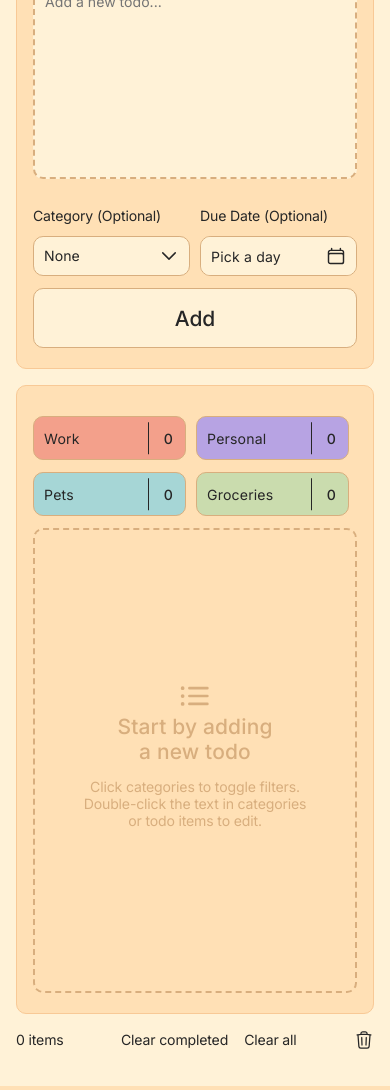
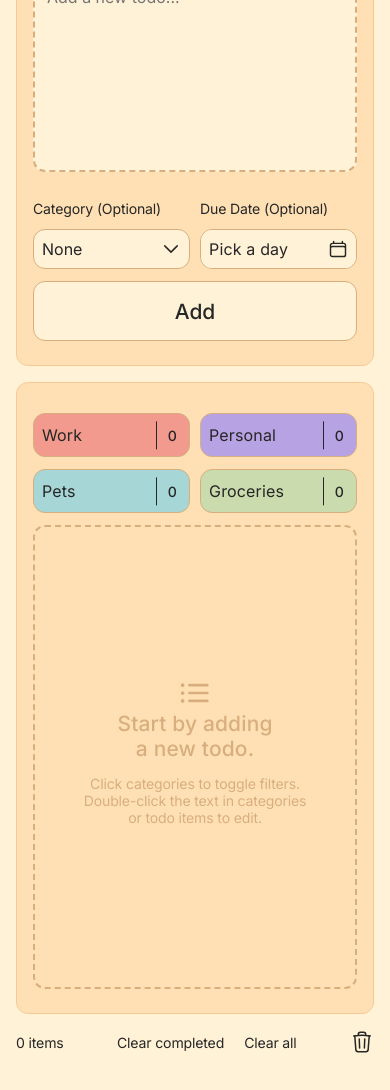
Before and after one commit to MikeDiLonardo/todo-list, a website built with Vite: page index.html in a window 390 px wide. Shown: the part 204-1294 px from the top of the page. Built offline with nearby package versions, Linux system fonts and the light colour scheme.

Commit message:
refactor: complete css overhaul for responsive scaling across all screen sizes

```diff
--- a/components/_base.css
+++ b/components/_base.css
@@ -27,16 +27,17 @@
 
   /* categories */
   --cat0: #f2e3c9;
-  --cat1: #f3a08b;
+  --cat1: #f19a8d;
   --cat2: #b7a3e3;
   --cat3: #a6d6d6;
   --cat4: #cadcae;
 
   /* padding */
-  --p-md: 1.25rem;
-  --p-rg: 1rem;
+  --p-xl: 1.88rem;
+  --p-lg: 1.5rem;
+  --p-md: 1rem;
   --p-sm: 0.75rem;
-  --p-xs: 0.63rem;
+  --p-xs: 0.5rem;
 
   /* fonts */
   --fw-md: 500;
@@ -53,31 +54,21 @@
   --text-placeholder: var(--gray);
   --text-cat: var(--black);
   --red: #ef4b4b;
-  --radius: 0.63rem;
+  --radius: 0.75rem;
   --gap: 0.75rem 0.63rem;
 }
 .dk-theme {
-  /* --surface-100: #dbe5e3;
-  --surface-200: #86899c;
-  --surface-300: #3f4452;
-  --surface-400: #272e38;
-
-  --surface-100: #d0e6f0;
-  --surface-200: #8ba3b5;
-  --surface-300: #3c4a5c;
-  --surface-400: #212a36; */
-
   --surface-100: #d6e6ee;
-  --surface-200: #8fa2b1;
-  --surface-300: #3f4a58;
-  --surface-400: #232a33;
+  --surface-200: #98abba;
+  --surface-300: #3d4753;
+  --surface-400: #242b32;
 
   --main-bg: var(--surface-400);
   --secondary-bg: var(--surface-300);
   --main-border: var(--surface-300);
   --secondary-border: var(--surface-200);
   --layout-border: var(--surface-200);
-  --dashed-border: var(--surface-100);
+  --dashed-border: var(--surface-200);
   --text: var(--white);
   --text-completed: var(--surface-300);
   --theme-icon: var(--white);
@@ -88,12 +79,17 @@
 * {
   box-sizing: border-box;
 }
+html {
+  overscroll-behavior: none;
+}
 body {
+  display: grid;
+  justify-content: center;
+  align-items: center;
+  height: 100dvh;
   margin: 0;
   padding: 0;
   font-family: "Inter", sans-serif;
-  font-size: var(--fs-md);
-  font-weight: var(--fw-rg);
   color: var(--text);
   background-color: var(--secondary-bg);
   /* Thins out text on macOS (or else it's too bold) */
@@ -117,13 +113,17 @@ select {
 }
 
 /* Media queries */
-@media (width <= 38.5rem) {
+
+@media (width <= 90rem) {
+  body {
+    background-color: var(--main-bg);
+    letter-spacing: 0.01rem;
+  }
+}
+
+@media (width <= 48rem) {
   :root {
     --fs-xxl: var(--fs-xl);
     --fs-md: var(--fs-sm);
   }
-
-  body {
-    letter-spacing: 0.01rem;
-  }
 }
--- a/components/buttons.css
+++ b/components/buttons.css
@@ -27,7 +27,7 @@
   border: 1px solid var(--black);
 }
 
-/* Checbox / clear / restore stroke color */
+/* Checkbox / clear / restore stroke color */
 .btn--checkbox svg,
 .btn--clear svg,
 .btn--restore svg {
--- a/components/containers.css
+++ b/components/containers.css
@@ -1,11 +1,14 @@
 /* Main container */
 .container {
   position: relative;
+  display: flex;
+  flex-direction: column;
+  align-items: center;
   max-width: 87.5rem;
-  min-height: 56.25rem;
-  margin: 5.625rem auto 3.75rem;
-  padding-top: 1px;
-  padding-inline: 1.88rem;
+  width: 90vw;
+  height: 80dvh;
+  min-height: 0;
+  padding: var(--p-md);
   border-radius: var(--radius);
   border: 1px solid var(--main-border);
   background-color: var(--main-bg);
@@ -15,14 +18,13 @@
 /* Bin container */
 .container-bin {
   width: 55.63rem;
-  max-width: 55.63rem;
   height: 43.13rem;
   padding: 0 var(--p-md) 0;
   padding-inline: var(--p-md);
   border-radius: var(--radius);
   border: 1px solid var(--main-border);
+  background-color: var(--secondary-bg);
   color: inherit;
-  background-color: var(--secondary-bg);
 }
 .container-bin::backdrop {
   background-color: rgba(0, 0, 0, 0.55);
@@ -30,30 +32,25 @@
 }
 
 /* Media queries */
-@media (width <= 86rem) {
+@media (width <= 90rem) {
   .container {
-    width: 100%;
-    min-width: 0;
-    height: auto;
-    min-height: 100dvh;
-    margin: 0;
+    width: 100vw;
+    height: 100dvh;
     border-radius: 0;
     border: none;
     box-shadow: none;
   }
   .container-bin {
     max-width: 90vw;
+    max-height: 90dvh;
   }
 }
 
-@media (width <= 38.5rem) {
+@media (width <= 48rem) {
   .container {
-    display: flex;
-    flex-direction: column;
-    padding-inline: 1rem;
+    padding-inline: 0;
   }
   .container-bin {
-    height: 85vh;
     padding-inline: var(--p-sm);
   }
 }
--- a/components/form.css
+++ b/components/form.css
@@ -17,7 +17,7 @@
   grid-area: new-todo-text;
   width: 100%;
   margin-bottom: 1rem;
-  padding: var(--p-xs);
+  padding: var(--p-sm);
   border-radius: var(--radius);
   border: 2px dashed var(--dashed-border);
   background-color: var(--main-bg);
@@ -29,6 +29,8 @@
 }
 
 /* Base styles for inputs and wrappers */
+.new-todo-category-wrapper,
+.new-todo-dd-wrapper,
 .new-todo-category-wrapper,
 .new-todo-dd-wrapper,
 .new-todo-add,
@@ -52,10 +54,11 @@
 .new-todo-dd {
   /* new-todo-dd hidden behind date overlay */
   appearance: none;
+  width: 100%; /* make the entire surface clickable */
+  height: 100%; /* make the entire surface clickable */
   padding: 0;
   border: 0;
   cursor: inherit;
-  flex: 1;
 }
 
 /* Category */
@@ -66,26 +69,15 @@
   grid-area: select;
   position: relative;
 }
-/* Absolute position is used to make the entire wrapper is clickable */
+
 .new-todo-category {
-  position: absolute;
-  width: 100%;
-  height: 100%;
-  cursor: pointer;
   padding-inline: var(--p-xs);
-}
-.new-todo-category option {
-  padding: 5px;
 }
 
 .new-todo-category-wrapper svg {
   position: absolute;
   right: var(--p-xs);
   pointer-events: none; /* Allow click to go through the icon to target the wrapper */
-}
-.dk-theme .new-todo-category option {
-  background-color: var(--surface-400);
-  color: var(--white);
 }
 
 /* Due date */
@@ -101,11 +93,7 @@
 .date-overlay {
   position: absolute;
   padding-inline: var(--p-xs);
-  pointer-events: none;
-}
-.new-todo-dd {
-  width: 100%;
-  height: 100%;
+  pointer-events: none; /* Allow click to go through the icon to target the wrapper */
 }
 
 /* Add */
@@ -117,20 +105,12 @@
 }
 
 /* media queries */
-@media (width <= 38.5rem) {
+@media (width <= 48rem) {
   .new-todo-form {
     grid-template-rows: 13.5rem auto auto auto;
   }
 
   .new-todo-text {
-    line-height: 1.5;
+    line-height: 1.45;
   }
 }
-
-@media (orientation: landscape) and (height <= 38.5rem) {
-  .new-todo-form {
-    /* Reduce the first row (textarea) from 13.5rem to something smaller */
-    grid-template-rows: 10rem auto auto auto;
-    height: auto;
-  }
-}
--- a/components/layout.css
+++ b/components/layout.css
@@ -2,21 +2,27 @@
 .layout-todo {
   display: grid;
   grid-template-columns: minmax(0, 1fr) minmax(0, 2fr);
-  grid-template-rows: minmax(0, 41rem) auto;
+  grid-template-rows: minmax(0, 1fr) auto;
   grid-template-areas:
     "new-todo  todo-list"
     ".         todo-list-footer";
-  gap: 0.75rem 1.25rem;
+  gap: 0.75rem 1rem;
+  width: 100%;
+  height: 100%;
+  padding-inline: 1rem;
+  overflow-y: auto;
+  scrollbar-width: none;
 }
 
 /* Left side */
 .layout-new-todo {
   grid-area: new-todo;
-  height: 100%;
-  padding: 1.88rem var(--p-md) var(--p-md);
+  padding: var(--p-xl) var(--p-md) var(--p-lg);
   border-radius: var(--radius);
   border: 1px solid var(--layout-border);
   background-color: var(--secondary-bg);
+  overflow-y: auto;
+  scrollbar-width: none;
 }
 
 /* Right side */
@@ -25,11 +31,12 @@
   display: flex;
   flex-direction: column;
   gap: var(--gap);
-  min-height: 0;
-  padding: 1.88rem var(--p-md) 0;
+  padding: var(--p-xl) var(--p-md) 0;
   border-radius: var(--radius);
   border: 1px solid var(--layout-border);
   background-color: var(--secondary-bg);
+  overflow-y: auto;
+  scrollbar-width: none;
 }
 .layout-todo-footer {
   grid-area: todo-list-footer;
@@ -48,14 +55,12 @@
   display: flex;
   flex-direction: column;
   flex-grow: 1;
-  min-height: 0;
   overflow: hidden;
 }
 .layout-bin-footer {
   display: flex;
   justify-content: space-between;
   align-items: center;
-  margin-top: auto;
 }
 
 /* Selection color adjustment */
@@ -66,26 +71,8 @@
 }
 
 /* Media queries */
-@media (width <= 86rem) {
-  .layout-todo {
-    grid-template-columns: minmax(0, 1fr) minmax(0, 2fr);
-    gap: 0.75rem 1rem;
-  }
-  .layout-new-todo {
-    padding: 1.88rem 1rem var(--p-md);
-  }
-  .layout-todo-list {
-    padding: 1.88rem 1rem 0;
-  }
-}
 
-@media (orientation: portrait) and (height <= 86rem) {
-  .layout-todo {
-    grid-template-rows: minmax(0, 1fr) auto;
-  }
-}
-
-@media (width <= 38.5rem) {
+@media (width <= 48rem) {
   .layout-todo {
     grid-template-columns: 1fr;
     grid-template-rows: auto auto auto;
@@ -94,22 +81,12 @@
       "todo-list"
       "todo-list-footer";
     gap: 1rem;
+    overflow-y: visible;
+  }
+  .layout-new-todo {
+    overflow-y: visible;
+  }
+  .layout-todo-list {
+    overflow-y: visible;
   }
 }
-
-@media (orientation: landscape) and (height <= 38.5rem) {
-  .layout-todo {
-    grid-template-columns: 1fr;
-    grid-template-rows: auto auto auto;
-    grid-template-areas:
-      "new-todo"
-      "todo-list"
-      "todo-list-footer";
-  }
-  .layout-new-todo,
-  .layout-todo-list {
-    width: 100%;
-    min-width: 0;
-    height: auto;
-  }
-}
--- a/components/theme.css
+++ b/components/theme.css
@@ -5,19 +5,27 @@
   box-sizing: border-box;
   cursor: pointer;
   position: absolute;
-  top: 30px;
-  right: 30px;
+  top: var(--p-xl);
+  right: var(--p-xl);
   transition: translate 200ms;
 }
 #theme:active {
-  translate: 1px 1px;
+  translate: 2px 2px;
 }
 #theme svg {
+  margin: -4px;
   fill: var(--theme-icon);
 }
 
 /* Media queries */
-@media (width <= 38.5rem) {
+@media (width <= 90rem) {
+  /*   #theme {
+    top: 0;
+    right: 0;
+  }   */
+}
+
+@media (width <= 48rem) {
   #theme {
     top: 1rem;
     right: 1rem;
--- a/components/todos.css
+++ b/components/todos.css
@@ -3,14 +3,16 @@
   display: flex;
   justify-content: space-between;
   gap: var(--gap);
-  padding-right: 1rem;
+  /* margin-bottom: var(--p-sm); */
+  /* padding-right: 1rem; */
 }
 .todo-category {
   display: flex;
   justify-content: space-between;
   align-items: center;
-  width: 12.5rem;
-  max-width: 100%;
+  gap: 1rem;
+  /*   max-width: 100%; */
+  width: 100%;
   height: 3rem;
   padding-left: var(--p-xs);
   border-radius: var(--radius);
@@ -20,20 +22,21 @@
   cursor: pointer;
 }
 .category-count {
+  position: relative;
   display: flex;
   align-items: center;
   justify-content: center;
-  position: relative;
   height: 100%;
-  padding-left: var(--p-rg);
+  padding-left: var(--p-sm);
   padding-right: var(--p-sm);
 }
+/* line between text and count */
 .category-count::before {
   content: "";
   position: absolute;
   left: 0;
   top: 50%;
-  height: 75%;
+  height: 65%;
   width: 1px;
   background-color: var(--text-cat);
   transform: translateY(-50%);
@@ -59,34 +62,30 @@
 /* Todo list */
 .todo-list-wrapper {
   overflow-y: auto;
-  scrollbar-gutter: stable;
-  scrollbar-width: thin;
-  scrollbar-color: var(--secondary-border) transparent;
-  height: 38.75rem;
+  scrollbar-width: none;
+  height: 100%;
 }
 .todo-list {
   display: flex;
   flex-direction: column;
   gap: var(--gap);
   margin-block: 0;
-  padding: 0 0.5rem var(--p-md) 0;
+  padding: 0 0 var(--p-md) 0;
 }
 .todo-list-empty {
   display: flex;
   justify-content: center;
   align-items: center;
-  height: 38.75rem;
-  margin-bottom: 1.25rem;
-  margin-right: calc(0.5rem + var(--gap));
+  height: 100%;
+  margin-bottom: var(--p-lg);
   border-radius: var(--radius);
-  border: 2px dashed var(--secondary-border);
+  border: 2px dashed var(--dashed-border);
   overflow-y: unset; /* Prevents the scrollbar from trying to take space on the right and ruining the border radius */
 }
 .todo-list-placeholder {
   display: flex;
   flex-direction: column;
   align-items: center;
-  height: auto;
   text-align: center;
   color: var(--secondary-border);
 }
@@ -119,7 +118,7 @@
   display: flex;
   align-items: center;
   gap: var(--gap);
-  flex-grow: 1;
+  flex-grow: 1; /* editing todos looked cramped without this */
 }
 .todo-text-wrapper {
   display: flex;
@@ -145,7 +144,7 @@
   display: flex;
   justify-content: space-between;
   align-items: center;
-  gap: 0.63rem;
+  gap: 1rem;
 }
 /* Colors for todo items based on the categories */
 .todo-item.cat0,
@@ -182,17 +181,18 @@
 .todo-footer-actions {
   display: flex;
   align-items: center;
-  gap: 1rem;
-  margin-right: 1rem;
+  gap: 1.25rem;
+  margin-right: 1.25rem;
   margin-left: auto;
 }
 
 /* Bin */
 .bin-list-wrapper {
   overflow-y: auto;
-  scrollbar-gutter: stable;
-  scrollbar-width: thin;
-  scrollbar-color: var(--secondary-border) transparent;
+  scrollbar-width: none;
+  /* scrollbar-gutter: stable; */
+  /* scrollbar-width: thin; */
+  /* scrollbar-color: var(--secondary-border) transparent; */
   height: 38.75rem;
 }
 .bin-list {
@@ -213,7 +213,6 @@
   flex-direction: column;
   align-items: center;
   width: 12rem;
-  height: auto;
   text-align: center;
   color: var(--secondary-border);
 }
@@ -223,37 +222,18 @@
 .bin-list-actions {
   display: flex;
   align-items: center;
-  gap: 1rem;
+  gap: 1.25rem;
 }
 
 /* Media queries */
-@media (width <= 86rem) {
-  .todo-categories {
-    padding-right: 0.5rem;
-  }
-  .todo-footer-actions {
-    margin-right: 0;
-    margin-left: 0;
-  }
-}
 
-@media (orientation: portrait) and (height <= 86rem) {
-  /* Keep centered on tablet: portrait */
-  .todo-footer-actions {
-    margin-right: 0;
-    margin-left: 0;
-  }
-}
-
-@media (width <= 38.5rem) {
+@media (width <= 48rem) {
   .todo-categories {
     display: grid;
     grid-template-columns: 1fr 1fr;
     gap: var(--gap);
   }
   .todo-category {
-    display: flex;
-    width: 100%;
     height: 2.75rem;
   }
   .todo-list-wrapper {
@@ -261,14 +241,15 @@
     max-height: 75vh;
   }
   .todo-list-empty {
-    height: 100%;
+    padding-block: 1rem;
   }
   .todo-item {
-    padding: var(--p-rg) var(--p-sm);
+    padding: var(--p-md) var(--p-sm);
   }
   .todo-text {
     line-height: 1.3;
   }
+
   /* Thinner border */
   .todo-item.cat0,
   .todo-item--bin.cat0 {
@@ -290,11 +271,8 @@
   .todo-item--bin.cat4 {
     border-left: 1rem solid var(--cat4);
   }
-}
-
-@media (orientation: landscape) and (height <= 38.5rem) {
-  .todo-list-wrapper {
-    min-height: 55vh;
-    max-height: 75vh;
+  .todo-footer-actions {
+    margin-right: 0;
+    margin-left: 0;
   }
 }
--- a/components/typography.css
+++ b/components/typography.css
@@ -2,11 +2,10 @@
 h1,
 h2 {
   text-align: center;
-  margin-bottom: 1rem;
 }
 h1 {
-  margin-top: 4.38rem;
-  margin-bottom: 1.88rem;
+  margin-top: 3rem;
+  margin-bottom: var(--p-xl);
   font-size: var(--fs-xxl);
   font-weight: var(--fw-md);
 }
@@ -17,11 +16,18 @@ h2 {
 }
 
 /* Main text */
-/* text-md properties are enabled by default on the body in _base.css */
-.text-lg {
+.text-lg-bold {
   font-size: var(--fs-lg);
   font-weight: var(--fw-md);
   line-height: 1.2;
+}
+.text-md-bold {
+  font-size: var(--fs-md);
+  font-weight: var(--fw-md);
+}
+.text-md {
+  font-size: var(--fs-md);
+  font-weight: var(--fw-rg);
 }
 .text-md-bold {
   font-size: var(--fs-md);
@@ -56,16 +62,9 @@ h2 {
 }
 
 /* Media queries */
-@media (orientation: landscape) and (height <= 38.5rem) {
-  h1 {
-    margin-top: 2rem;
-    margin-bottom: 1.5rem;
-  }
-}
 
-@media (width <= 38.5rem) {
+@media (width <= 48rem) {
   h2 {
-    margin-top: 1rem;
     margin-bottom: 0.75rem;
   }
   .text-sm {
--- a/index.html
+++ b/index.html
@@ -59,7 +59,7 @@
               </div>
             </div>
 
-            <button id="new-todo-add" class="new-todo-add text-lg" type="submit">
+            <button id="new-todo-add" class="new-todo-add text-lg-bold" type="submit">
               Add
             </button>
           </form>
@@ -71,14 +71,14 @@
           </div>
         </div>
         <div class="layout-todo-footer text-sm"> <!--text under todos-->
-          <p class="todo-count">
+          <p class="todo-count text-md">
             <span></span> items
           </p>
           <div class="todo-footer-actions">
-            <button class="btn btn--clear-completed-todos">
+            <button class="btn btn--clear-completed-todos text-md">
               Clear completed
             </button>
-            <button class="btn btn--clear-all">
+            <button class="btn btn--clear-all text-md">
               Clear all
             </button>
           </div>
@@ -86,8 +86,8 @@
             <svg
               xmlns="http://www.w3.org/2000/svg"
               fill="none"
-              width="1.25rem"
-              height="1.25rem"
+              width="1.5rem"
+              height="1.5rem"
               viewBox="0 0 24 24"
               stroke-width="1.5"
               stroke="currentColor"
--- a/src/script.js
+++ b/src/script.js
@@ -241,8 +241,8 @@ const renderTodos = () => {
                 d="M8.25 6.75h12M8.25 12h12m-12 5.25h12M3.75 6.75h.007v.008H3.75V6.75Zm.375 0a.375.375 0 1 1-.75 0 .375.375 0 0 1 .75 0ZM3.75 12h.007v.008H3.75V12Zm.375 0a.375.375 0 1 1-.75 0 .375.375 0 0 1 .75 0Zm-.375 5.25h.007v.008H3.75v-.008Zm.375 0a.375.375 0 1 1-.75 0 .375.375 0 0 1 .75 0Z"
               />
             </svg>
-            <span class="text-lg">
-              Start by adding a new todo
+            <span class="text-lg-bold">
+              Start by adding a new todo.
             </span>
           </div>
           <p class="placeholder-instructions text-sm">
@@ -361,8 +361,8 @@ const renderBin = () => {
               d="m14.74 9-.346 9m-4.788 0L9.26 9m9.968-3.21c.342.052.682.107 1.022.166m-1.022-.165L18.16 19.673a2.25 2.25 0 0 1-2.244 2.077H8.084a2.25 2.25 0 0 1-2.244-2.077L4.772 5.79m14.456 0a48.108 48.108 0 0 0-3.478-.397m-12 .562c.34-.059.68-.114 1.022-.165m0 0a48.11 48.11 0 0 1 3.478-.397m7.5 0v-.916c0-1.18-.91-2.164-2.09-2.201a51.964 51.964 0 0 0-3.32 0c-1.18.037-2.09 1.022-2.09 2.201v.916m7.5 0a48.667 48.667 0 0 0-7.5 0"
             />
           </svg>
-          <span class="text-lg">
-            Cleared items will be added here
+          <span class="text-lg-bold">
+            Cleared items will be added here.
           </span>
         </div>
       `,
@@ -390,7 +390,7 @@ const getDueDate = (date) => {
     return "";
   }
 
-  // "T00:00:00" is to specify current location
+  // "T00:00:00" forces the date to use the user's local timezone instead of UTC
   const dueDateConfig = { day: "numeric", month: "short", year: "numeric" };
   const dueDateText = new Date(date + "T00:00:00").toLocaleDateString("en-GB", dueDateConfig);
   dateOverlay.textContent = dueDateText;
@@ -523,7 +523,6 @@ const editCategory = (categoryId) => {
       if (currentCategory === oldName) {
         currentCategory = newName;
       }
-
       todos.forEach((todo) => {
         if (todo.category === oldName) {
           todo.category = newName;
@@ -700,7 +699,7 @@ todoCategories.addEventListener("click", (event) => {
     return;
   }
 
-  // Pevent multiple clicks from stacking up.
+  // Prevent multiple clicks from stacking up.
   // Add small delay before starting to filter in case user intends to dblClick
   clearTimeout(clickTimeout);
   clickTimeout = setTimeout(() => {
```
